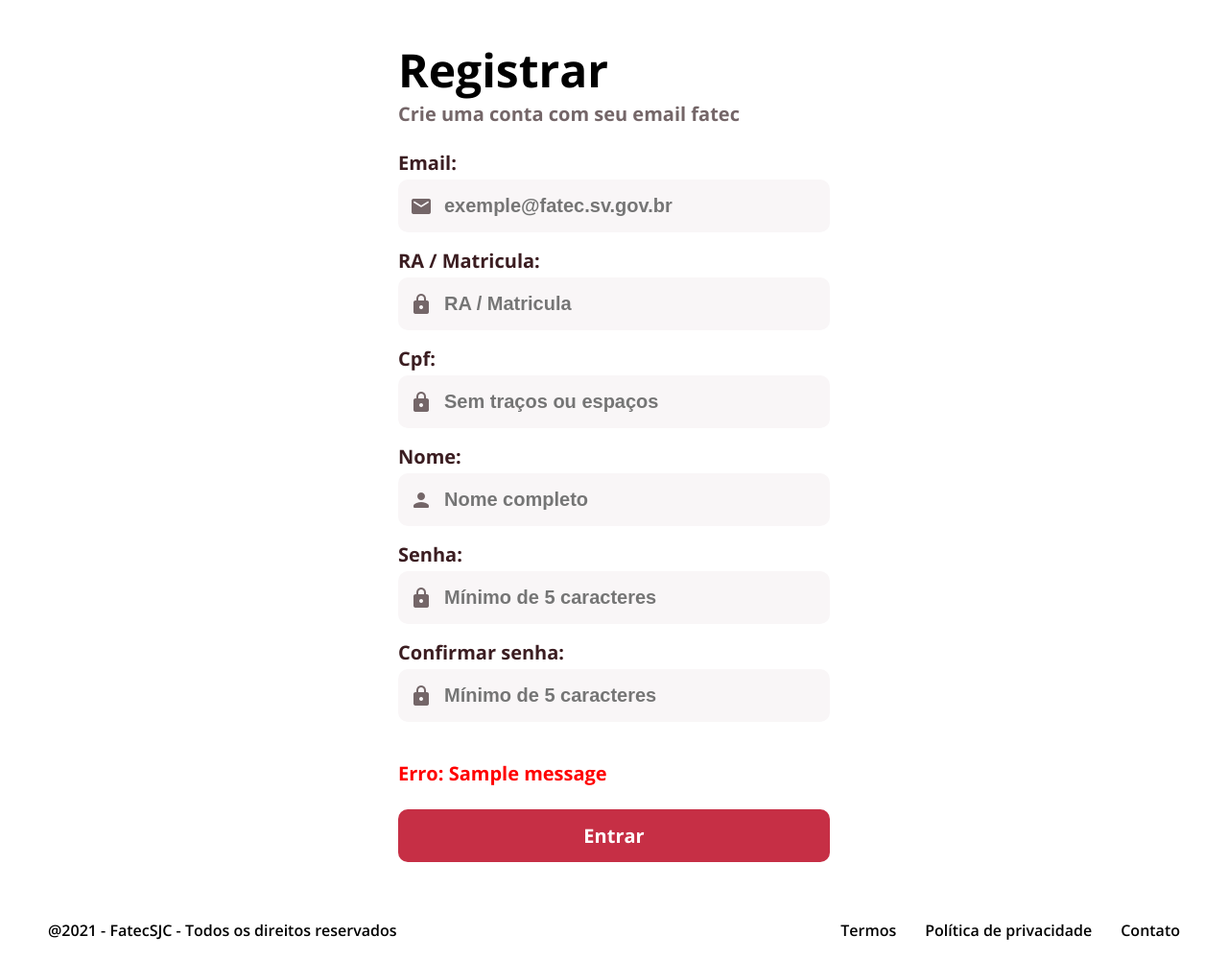
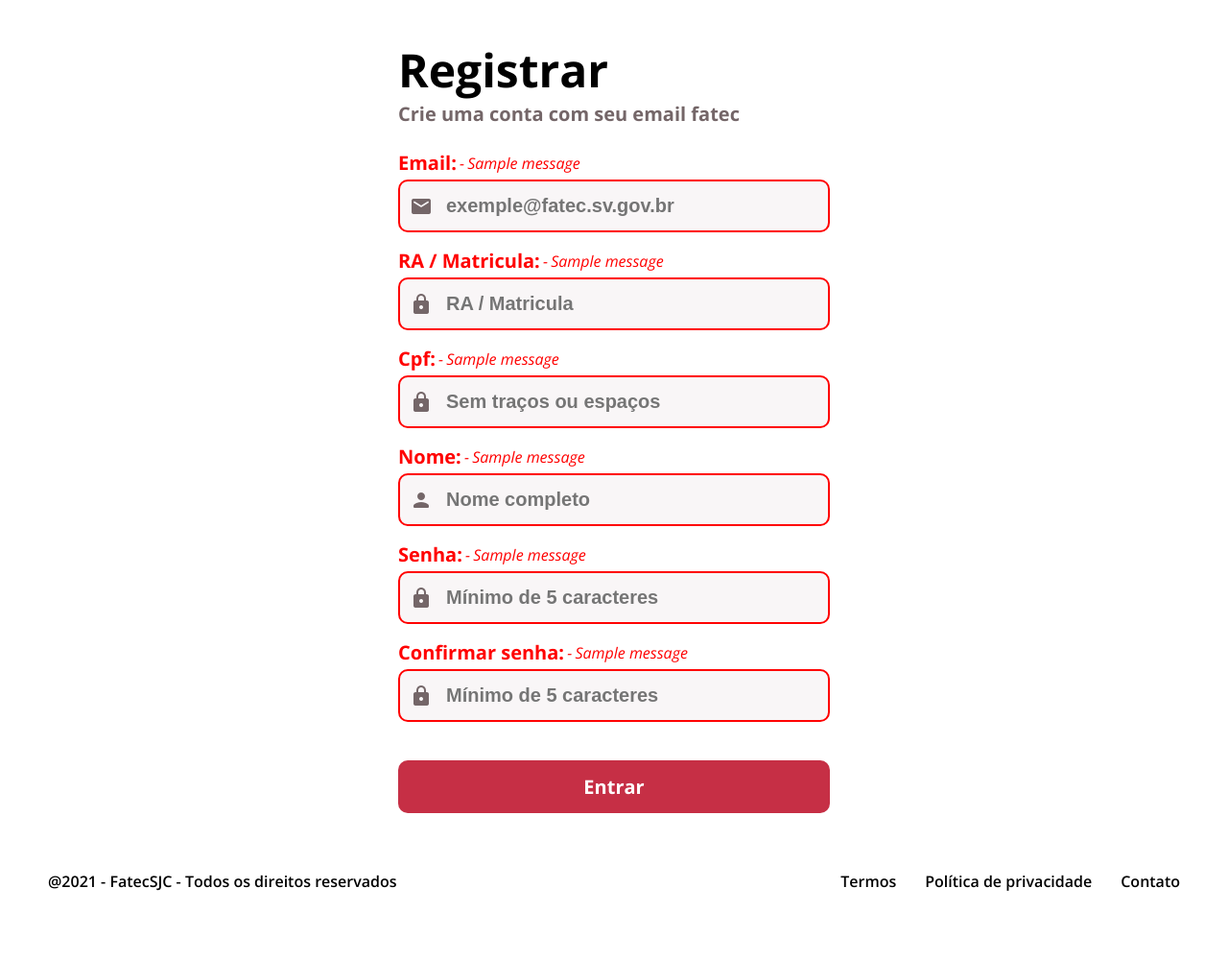
Before and after one commit to Monkey-Type/API-DSM, a Flask app: page /register in a window 1280 px wide. Shown: the part 70-1070 px from the top of the page at 96% size. After the commit the page ends 998 px from the top, so only its background shows below. Run offline with Flask 2, Linux system fonts and the light colour scheme; one stand-in notice (Sample message) is shown; some libraries are stand-ins or nearby versions.

Commit message:
Mensagens de validação arrumadas, estilização de inputs ao mostrar mensagem de erro feita e mascara de input adicionada para cpf e ra

```diff
--- a/src/app/formulario/registerForm.py
+++ b/src/app/formulario/registerForm.py
@@ -1,36 +1,32 @@
 from flask_wtf import FlaskForm
 from wtforms import StringField, PasswordField, SubmitField, IntegerField, validators
-from wtforms.validators import InputRequired, Length, ValidationError, Email
+from wtforms.validators import EqualTo, InputRequired, Length, Regexp, ValidationError, Email
 from app import *
 # from flask_wtf.form import FlaskForm
 from wtforms.fields.html5 import EmailField
 
 
+message = 'Este campo é necessario'
+
+
 class RegisterForm(FlaskForm):
-    email = EmailField(validators=[InputRequired(), Email()], render_kw={
-                       "placeholder": "exemple@fatec.sv.gov.br"})
+    email = EmailField(validators=[InputRequired(message=message), Email(message='Digite um email valido')], render_kw={
+        "placeholder": "exemple@fatec.sv.gov.br"})
 
-    ra = StringField('RA / Matricula', validators=[InputRequired(), Length(
-        min=4, max=50, message="Digite um RA valido")], render_kw={"placeholder": "RA / Matricula"})
+    ra = StringField('RA / Matricula', validators=[InputRequired(message=message), Length(
+        min=13, max=13, message="Digite um RA valido")], render_kw={"placeholder": "RA / Matricula"})
 
-    cpf = StringField(validators=[InputRequired(), Length(
-        min=4, max=50, message="Digite um CPF valido")], render_kw={"placeholder": "Sem traços ou espaços"})
+    cpf = StringField(validators=[InputRequired(message=message), Regexp(
+        '^\d{3}\.\d{3}\.\d{3}\-\d{2}$', message='Digite um CPF')], render_kw={"placeholder": "Sem traços ou espaços"})
 
-    nome = StringField(validators=[InputRequired(),  Length(
-        min=5, max=70)], render_kw={
+    nome = StringField(validators=[InputRequired(message=message), Regexp("^([a-zA-Z]{2,}\\s[a-zA-Z]{1,}'?-?[a-zA-Z]{2,}\\s?([a-zA-Z]{1,})?)$", message='Digite nome e sobrenome')], render_kw={
         "placeholder": "Nome completo"})
 
-    senha = PasswordField('Senha', [
-        validators.DataRequired(),
-        validators.EqualTo(
-            'confirm', message='Senha e corfimação não conferrem'),
-        validators.Length(
-            min=5, max=70, message="Senha deve ter pelomenos 5 caracteres")
-    ], render_kw={
-        "placeholder": "Mínimo de 5 caracteres"})
+    senha = PasswordField('Senha', validators=[InputRequired(message=message), Length(min=5, max=70, message="Senha deve ter pelomenos 5 caracteres"), EqualTo(
+        'confirm', message='Senha e corfimação não conferrem')], render_kw={"placeholder": "Mínimo de 5 caracteres"})
     confirm = PasswordField('Confirmar senha', render_kw={
         "placeholder": "Mínimo de 5 caracteres"},
-        validators=[InputRequired(), Length(min=5, max=70, message="Senha deve ter pelomenos 5 caracteres")])
+        validators=[InputRequired(message=message), Length(min=5, max=70, message="Senha deve ter pelomenos 5 caracteres"), EqualTo('senha', message='Senha e corfimação não conferrem')])
 
     '''def validaçãoUser(self, cpf):
         usuarioExistente = User.query.filter_by(cpf=cpf.data).first()
@@ -41,8 +37,8 @@ class RegisterForm(FlaskForm):
 
 
 class LoginFormulario(FlaskForm):
-    email = StringField('Email', validators=[InputRequired(), Email(message='Digite um email valido')], render_kw={
-                        "placeholder": "exemple@fatec.sp.gov.br"})
-    senha = PasswordField('Senha', validators=[InputRequired(), Length(
+    email = EmailField('Email', validators=[InputRequired(message=message), Email(message='Digite um email valido')], render_kw={
+        "placeholder": "exemple@fatec.sp.gov.br"})
+    senha = PasswordField('Senha', validators=[InputRequired(message=message), Length(
         min=2, max=100, message='Senha deve ter pelomenos 5 caracteres')], render_kw={
         "placeholder": "Mínimo de 5 caracteres"})
--- /dev/null
+++ b/src/app/static/js/mask.js
@@ -0,0 +1,4 @@
+$(document).ready(function () {
+  $('#cpf').mask('000.000.000-00');
+  $('#ra').mask('0000000000000');
+});
--- a/src/app/static/style/base.css
+++ b/src/app/static/style/base.css
@@ -69,8 +69,25 @@
 
 .flashes div{
   color: red;
-  font-weight: bold;
-  font-size: var(--h3-font-size);
+  font-weight: var(--medium);
+  font-style: italic;
+  font-size: var(--p-font-size);
+}
+
+.error-wrapper{
+  display: flex;
+  white-space: nowrap;
+}
+
+.error-wrapper .flashes{
+  display: flex;
+  align-items: center;
+  margin: 0;
+}
+
+.error-wrapper .flashes div::before{
+  content: '-';
+  margin: 0 .2em;
 }
 
 /* font family */
@@ -81,6 +98,7 @@ body{
 textarea, input, select, :is(input, textarea)::placeholder, :is(input, textarea)::-moz-placeholder, :is(input, textarea)::-webkit-input-placeholder{
   font-family: 'Open Sans', sans-serif;
   opacity: 1;
+  color: var(--secondary-text-color)
 }
 
 @-moz-document url-prefix() {
@@ -159,6 +177,11 @@ a:link, a:visited{
   border-radius: var(--main-border-radius);
   padding: 0px 1em 0px calc(var(--small-icon)*2);
 }
+
+.input-wrapper input{
+  color:var(--primary-text-color);
+}
+
 .input-wrapper.no-icon :is(input, select){
   padding: 0px 1em 0px 1em;
 }
@@ -173,8 +196,10 @@ a:link, a:visited{
 
 .input-wrapper :is(input, select, textarea):focus{
   outline: 2px solid var(--primary-text-color);
+  outline-offset: -2px;
   background-color: transparent;
 }
+
 
 :is(input,select):focus + span{
   color:var(--primary-text-color);
@@ -199,6 +224,18 @@ a:link, a:visited{
   justify-content: center;
   border-radius: var(--main-border-radius);
 }
+
+/* Field error */
+
+.error{
+  outline: 2px solid red;
+}
+
+.error-label label{
+  color: red;
+}
+
+
 
 /* text area */
 textarea{
--- a/src/app/templates/_render_field.html
+++ b/src/app/templates/_render_field.html
@@ -1,10 +1,37 @@
 {% macro render_field(field, icon) %}
 <div class="field">
-  {{ field.label }}
+  <div class="error-wrapper" data-id={{ field.id | tojson }}>
+    {{ field.label }}
+    {% if field.errors %}
+    <div class="flashes">
+      {% for error in field.errors %}
+      <div>{{ error }}</div>
+      {% endfor %}
+    </div>
+    {% endif %}
+    {% with messages = get_flashed_messages(with_categories=true) %}
+    {% if messages and category == error %}
+    <div class=flashes>
+      {% for category, message in messages %}
+      <div class="alert text-center alert-{{ category }}">{{ message }}</div>
+      {% endfor %}
+    </div>
+    {% endif %}
+    {% endwith %}
+  </div>
   <div class="input-wrapper small-input">
-    {{ field(**kwargs)|safe }}
+    {{ field(class_="input", **kwargs)|safe }}
     <!-- <input type="email" name="email" placeholder="exemple@fatec.sp.gov.br"> -->
     <span class="material-icons-round">{{ icon }}</span>
   </div>
+  {% with messages = get_flashed_messages() %}
+  {% if field.errors or messages %}
+  <script>
+    var input = {{ field.id | tojson }}
+    document.getElementById(input).style.border = '2px solid red';
+    document.querySelector('[data-id={{ field.id | tojson }}]').classList.add('error-label')
+  </script>
+  {% endif %}
+  {% endwith %}
 </div>
 {% endmacro %}
--- a/src/app/templates/base-login.html
+++ b/src/app/templates/base-login.html
@@ -47,7 +47,7 @@
   <main class="main-login">
     <div class="login-area">
       <div class="login-wrapper">
-        <form action="{% block form %}{% endblock %}" method="POST">
+        <form action="{% block form %}{% endblock %}" method="POST" novalidate>
           {{ form.csrf_token }}
           <h1 class="login-title">{%block loginTitle %}Bem vindo{% endblock %}</h1>
           <h3 class="login-subtitle">{%block loginSub %}Entre com seu email da fatec{% endblock %}</h3>
@@ -76,5 +76,9 @@
   </footer>
 
 </body>
+<script src="https://ajax.googleapis.com/ajax/libs/jquery/3.6.0/jquery.min.js"></script>
+<script src="https://cdnjs.cloudflare.com/ajax/libs/jquery.mask/1.14.16/jquery.mask.min.js"></script>
+<script src="{{url_for('static', filename='js/main.js')}}"></script>
+<script src="{{url_for('static', filename='js/mask.js')}}"></script>
 
 </html>
--- a/src/app/templates/config.html
+++ b/src/app/templates/config.html
@@ -9,8 +9,9 @@
 {% block search %}
 {% endblock %}
 
+{% block main_text %}SEUS INFORMATIVOS{% endblock %}
+
 {% block main %}
-<div class="main-text">CONFIGURAÇÕES</div>
 <div class="card-box card-box-profile">
     <span class="card-img material-icons-round extra-big-icon">account_circle</span>
     <div class="card-div-right">
--- a/src/app/templates/registrar.html
+++ b/src/app/templates/registrar.html
@@ -18,21 +18,5 @@
   {{ render_field(form.confirm, 'lock') }}
 </div>
 
-<div class="flashes">
-  {% for error in form.email.errors %}
-  <div>Erro: {{ error }}</div>
-  {% endfor %}
-  {% for error in form.cpf.errors %}
-  <div>Erro: {{ error }}</div>
-  {% endfor %}
-  {% for error in form.ra.errors %}
-  <div>Erro: {{ error }}</div>
-  {% endfor %}
-  {% for error in form.senha.errors %}
-  <div>Erro: {{ error }}</div>
-  {% endfor %}
-</div>
-
-{% include '_messages.html' %}
 
 {% endblock %}
```
Also changed, not shown: src/app/static/js/main.js (+18 -0 lines), src/app/templates/login.html (+0 -13 lines), src/app/database/fatec.db.
